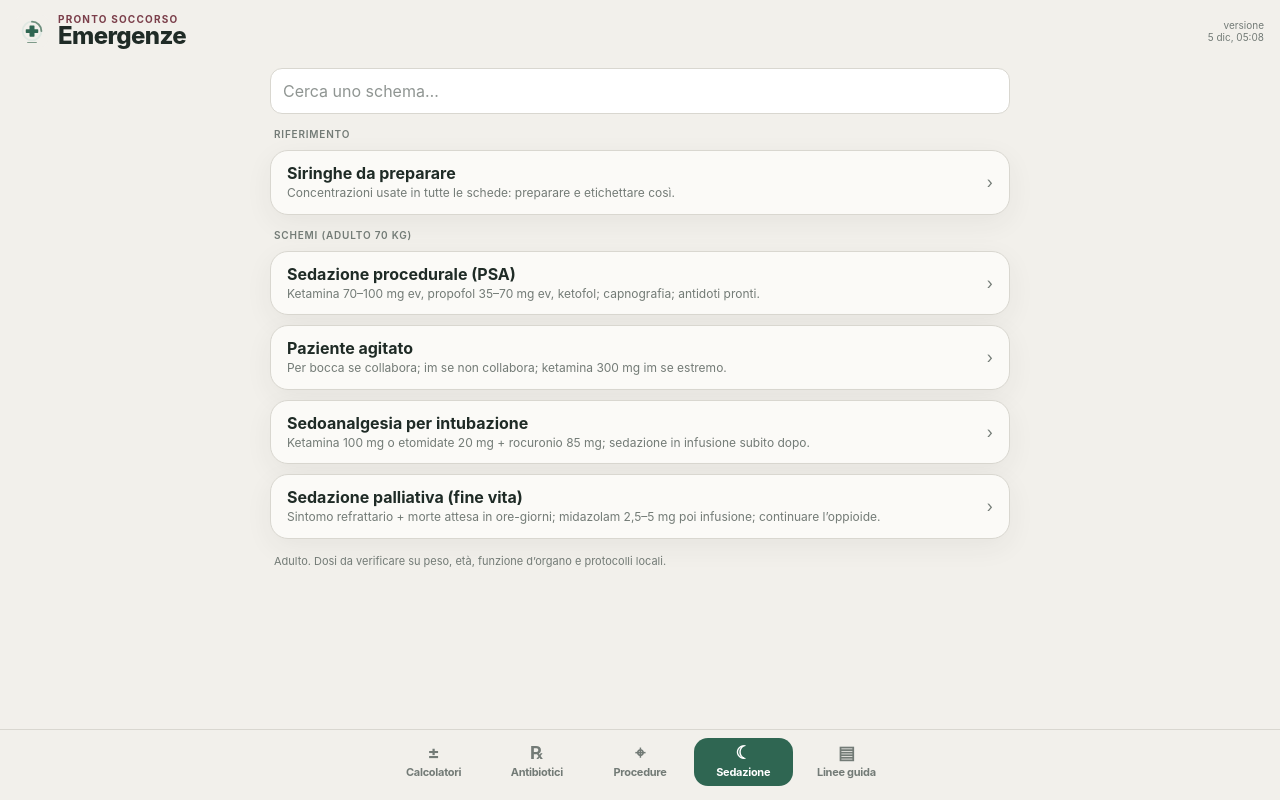
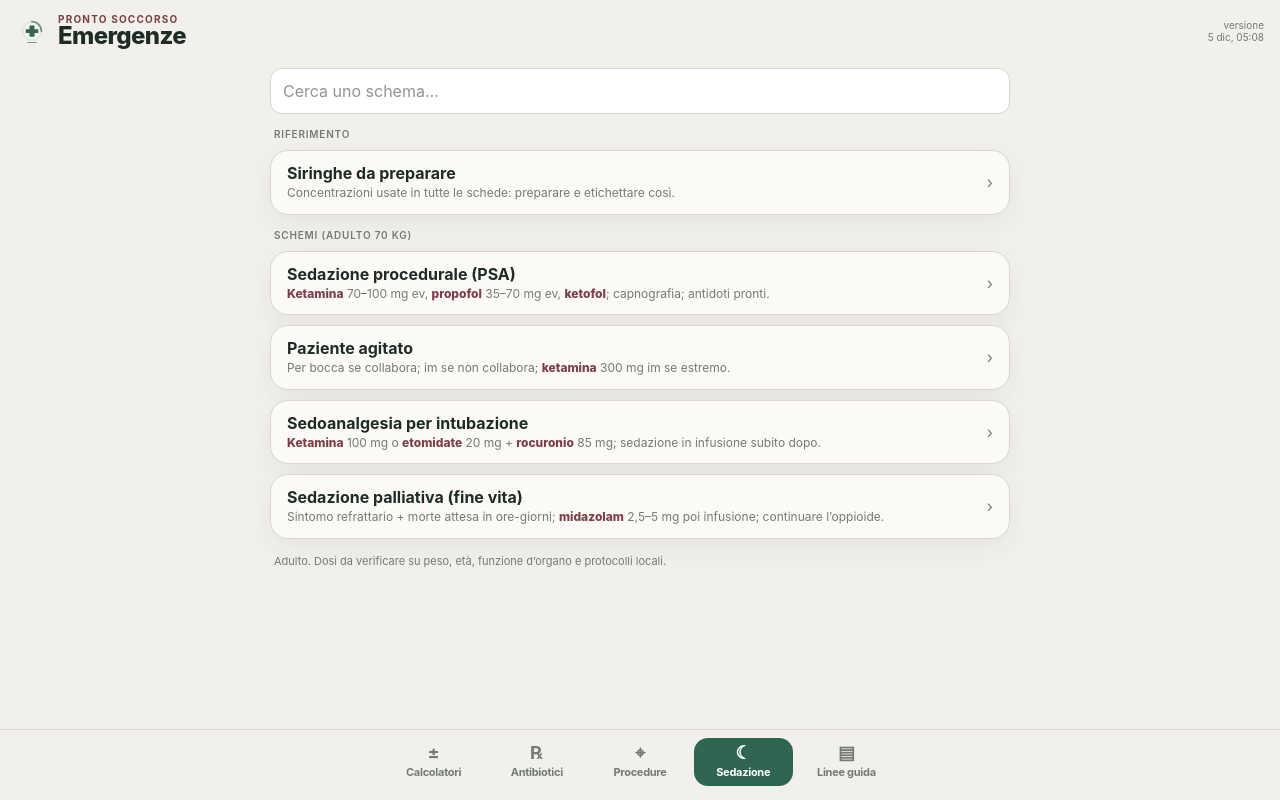
Before and after one commit to dversari/Emergenze, a React (Vite) app: page /#/sedazione in a window 1280 px wide. Built offline with nearby package versions, Linux system fonts and the light colour scheme.

Commit message:
Procedure e Sedazione: nomi dei farmaci in rosso grassetto
Co-Authored-By: Claude Opus 5.5 <noreply@anthropic.com>
Claude-Session: https://claude.ai/code/session_01KwfeiXmS5PnzV94QXiZ93q

```diff
--- a/src/components/PaginaSchede.tsx
+++ b/src/components/PaginaSchede.tsx
@@ -1,6 +1,21 @@
 import { Fragment, useEffect, useState } from 'react'
 import { useSearchParams } from 'react-router-dom'
 import type { Scheda } from '../lib/schede'
+
+// Nomi dei farmaci evidenziati in rosso grassetto dentro i testi.
+const FARMACI = [
+  'ketamina', 'propofol', 'ketofol', 'etomidate', 'midazolam', 'dexmedetomidina', 'fentanil', 'morfina',
+  'rocuronio', 'succinilcolina', 'sugammadex', 'naloxone', 'flumazenil', 'noradrenalina', 'adrenalina',
+  'ondansetron', 'olanzapina', 'lorazepam', 'aloperidolo', 'diazepam', 'tiamina', 'quetiapina',
+  'clorpromazina', 'levomepromazina', 'butilscopolamina', 'lidocaina', 'atropina', 'albumina', 'caffeina',
+  'desametasone', 'clorexidina', 'eparina',
+]
+const RE_FARMACI = new RegExp(`\\b(${FARMACI.join('|')})\\b`, 'gi')
+
+function Evidenzia({ t }: { t: string }) {
+  const parti = t.split(RE_FARMACI)
+  return <>{parti.map((p, i) => (i % 2 === 1 ? <strong key={i} className="font-extrabold text-bordeaux">{p}</strong> : p))}</>
+}
 
 /** Elenco di card raggruppate che si aprono sui passaggi (Procedure, Sedazione). */
 export default function PaginaSchede({ schede, segnaposto }: { schede: Scheda[]; segnaposto: string }) {
@@ -37,7 +52,7 @@ export default function PaginaSchede({ schede, segnaposto }: { schede: Scheda[];
                 <button onClick={() => toggle(s.id)} className="w-full flex items-center gap-3 px-4 py-3 text-left">
                   <div className="flex-1 min-w-0">
                     <p className="font-bold leading-tight">{s.nome}</p>
-                    <p className="text-xs text-tenue leading-snug mt-0.5">{s.sintesi}</p>
+                    <p className="text-xs text-tenue leading-snug mt-0.5"><Evidenzia t={s.sintesi} /></p>
                   </div>
                   <span className={`text-tenue transition-transform shrink-0 ${open ? 'rotate-90' : ''}`}>›</span>
                 </button>
@@ -51,7 +66,7 @@ export default function PaginaSchede({ schede, segnaposto }: { schede: Scheda[];
                             {b.righe.map((r, i) => (
                               <li key={i} className="flex gap-2.5 text-sm leading-snug">
                                 <span className="shrink-0 w-5 h-5 rounded-full bg-verde text-white text-[11px] font-bold flex items-center justify-center mt-px">{i + 1}</span>
-                                <span>{r}</span>
+                                <span><Evidenzia t={r} /></span>
                               </li>
                             ))}
                           </ol>
@@ -59,7 +74,7 @@ export default function PaginaSchede({ schede, segnaposto }: { schede: Scheda[];
                           <ul className="flex flex-col gap-1">
                             {b.righe.map((r, i) => (
                               <li key={i} className="text-sm leading-snug pl-3 relative">
-                                <span className="absolute left-0 top-[0.55em] w-1 h-1 rounded-full bg-tenue" />{r}
+                                <span className="absolute left-0 top-[0.55em] w-1 h-1 rounded-full bg-tenue" /><Evidenzia t={r} />
                               </li>
                             ))}
                           </ul>
```
